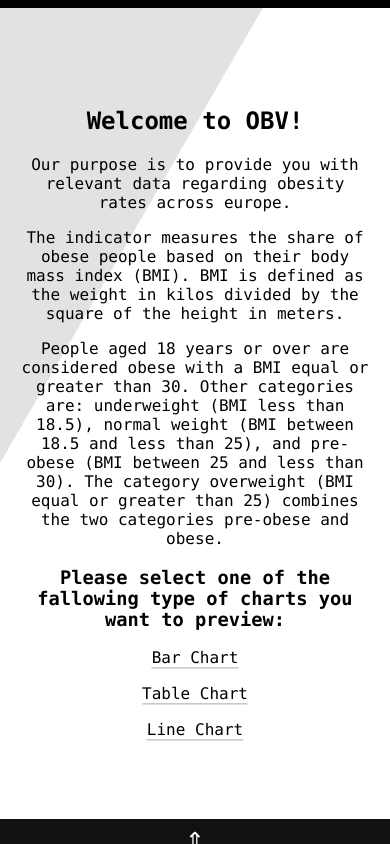
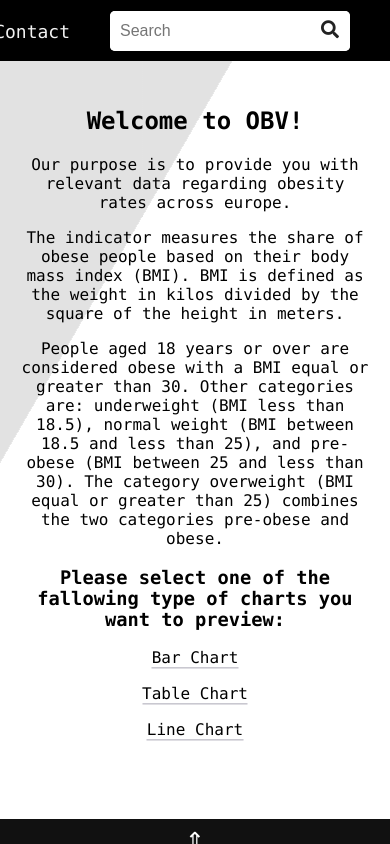
Before and after one commit to georgianadruta/OPreV, a plain HTML site: page OPreV.html in a window 390 px wide. Drawn offline with Linux system fonts and the light colour scheme.

Commit message:
Formatted html code. Added header's navbar (not responsive yet).

```diff
--- a/OPreV.html
+++ b/OPreV.html
@@ -22,6 +22,7 @@
     <link rel="stylesheet" href="https://fonts.googleapis.com/css?family=Poppins:400,500,600,700&display=swap">
 
     <!--CSS FILES-->
+    <link rel="stylesheet" href="styles/body_header_menu_bar.css">
     <link rel="stylesheet" href="styles\scroll_progress.css">
     <link rel="stylesheet" href="styles\animations.css">
     <link rel="stylesheet" href="styles\body_main_background.css">
@@ -35,8 +36,6 @@
 
 </head>
 
-<body>
-</head>
 
 <body>
     <header>
@@ -45,6 +44,24 @@
                 <div class="progress-bar" id="mySrollBar"></div>
             </div>
         </div>
+
+        <nav class="navBar">
+            <ul>
+                <li>
+                    <ul class="items">
+                        <li><a href="OPrev.html">Home</a></li>
+                        <li><a href="contact.html" target="_self">Contact</a></li>
+                    </ul>
+                </li>
+                <li class="search-bar-container">
+                    <input type="search" placeholder="Search">
+                    <label class="icon">
+                        <i class="fas fa-search"></i>
+                    </label>
+                </li>
+            </ul>
+        </nav>
+
     </header>
 
     <main>
@@ -57,11 +74,14 @@
             <div class="text">
                 <h2>Welcome to OBV!</h2>
                 <p>Our purpose is to provide you with relevant data regarding obesity rates across europe.</p>
-                <p>The indicator measures the share of obese people based on their body mass index (BMI). BMI is defined
+                <p>The indicator measures the share of obese people based on their body mass index (BMI). BMI is
+                    defined
                     as the weight in kilos divided by the square of the height in meters.</p>
                 <p>People aged 18 years or over are considered obese with a BMI equal or greater than 30. Other
-                    categories are: underweight (BMI less than 18.5), normal weight (BMI between 18.5 and less than 25),
-                    and pre-obese (BMI between 25 and less than 30). The category overweight (BMI equal or greater than
+                    categories are: underweight (BMI less than 18.5), normal weight (BMI between 18.5 and less than
+                    25),
+                    and pre-obese (BMI between 25 and less than 30). The category overweight (BMI equal or greater
+                    than
                     25) combines the two categories pre-obese and obese.</p>
                 <h3>Please select one of the fallowing type of charts you want to preview:</h3>
             </div>
@@ -87,8 +107,10 @@
                 <span class="footerNavText">About the site</span>
                 <div class="content">
                     <p>This site provide you with relevant data regarding obesity rates across Europe.
-                        Worldwide, at least 2.8 million people die each year as a result of being overweight or obese,
-                        and an estimated 35.8 million (2.3%) of global DALYs are caused by overweight or obesity. </p>
+                        Worldwide, at least 2.8 million people die each year as a result of being overweight or
+                        obese,
+                        and an estimated 35.8 million (2.3%) of global DALYs are caused by overweight or obesity.
+                    </p>
                 </div>
             </div>
 
--- /dev/null
+++ b/styles/body_header_menu_bar.css
@@ -0,0 +1,80 @@
+nav {
+    background: black;
+    border-top: 1px solid #000;
+    border-bottom: none;
+    border-left: none;
+    border-right: none;
+    padding-left: 40px;
+    padding-right: 40px;
+    padding-top: 10px;
+    padding-bottom: 10px;
+}
+
+nav ul {
+    display: flex;
+    list-style: none;
+    align-items: center;
+    justify-content: flex-end;
+    padding-left: 0;
+    margin-top: 0;
+    margin-bottom: 0;
+}
+
+nav ul li ul.items {
+    padding: 0 25px;
+    display: flex;
+}
+
+nav ul li ul.items a {
+    text-decoration: none;
+    font-size: 18px;
+    padding: 0 12px;
+}
+
+nav ul li ul.items a:hover {
+    color: cyan;
+}
+
+nav ul li.search-bar-container {
+    line-height: 40px;
+    display: grid;
+    grid-template-columns: 200px 40px;
+    align-self: center;
+    justify-self: center;
+    background: #f2f2f2;
+    border-radius: 5px;
+}
+
+nav ul li.search-bar-container input[type='search'] {
+    height: 100%;
+    width: 200px;
+    border: none;
+    padding: 0 10px;
+    color: #000;
+    font-size: 16px;
+    border-radius: 5px 0 0 5px;
+}
+
+nav ul li.search-bar-container label.icon {
+    width: 40px;
+    line-height: 40px;
+    text-align: center;
+    border-radius: 0 5px 5px 0;
+    cursor: pointer;
+    background-color: white;
+}
+
+nav ul li.search-bar-container label.icon:hover {
+    background: #e6e6e6;
+}
+
+nav ul li.search-bar-container label.icon i {
+    color: #222222;
+    font-size: 18px;
+}
+
+nav ul li ul.items a {
+    margin: auto;
+    padding: 15px;
+    color: #f2f2f2;
+}
```
